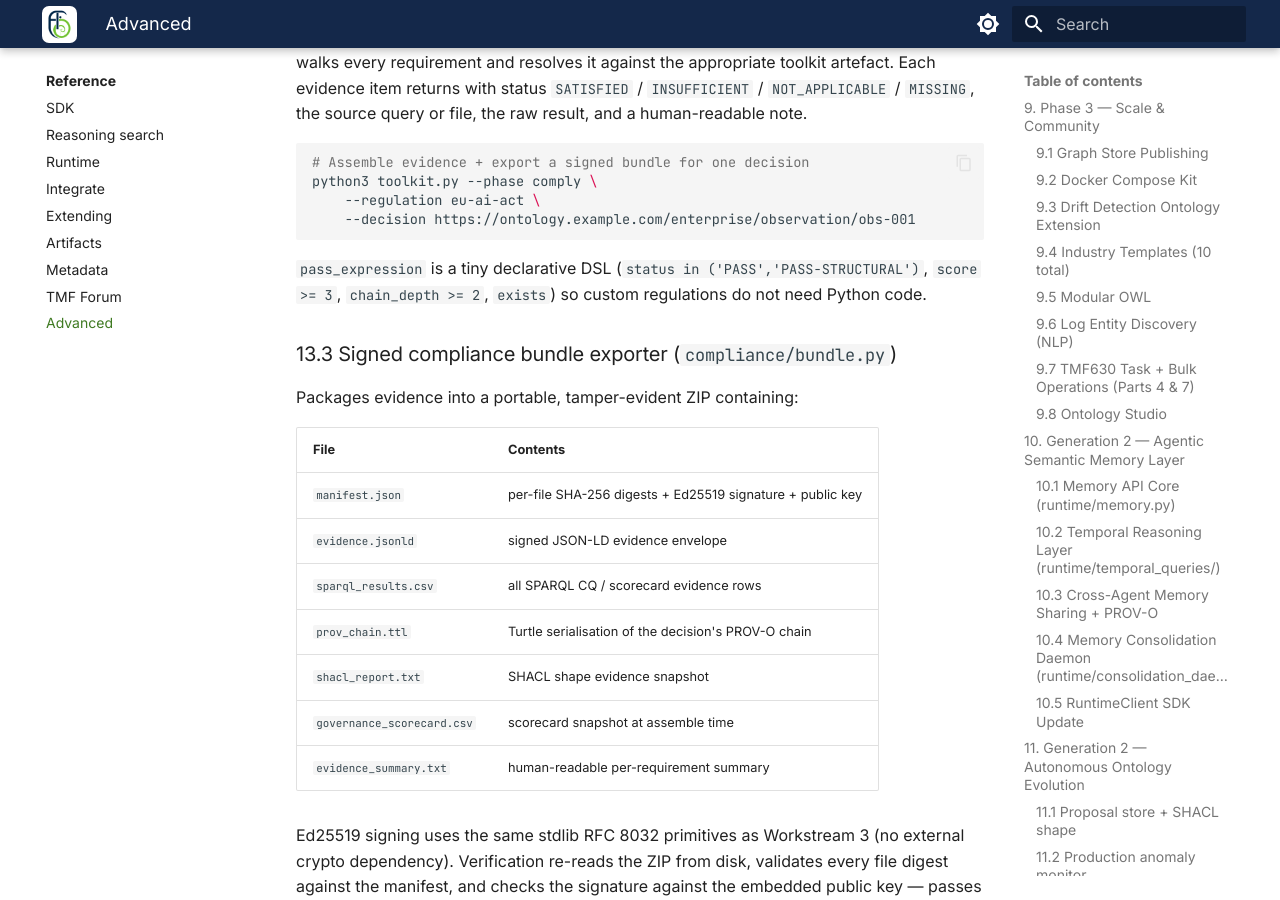
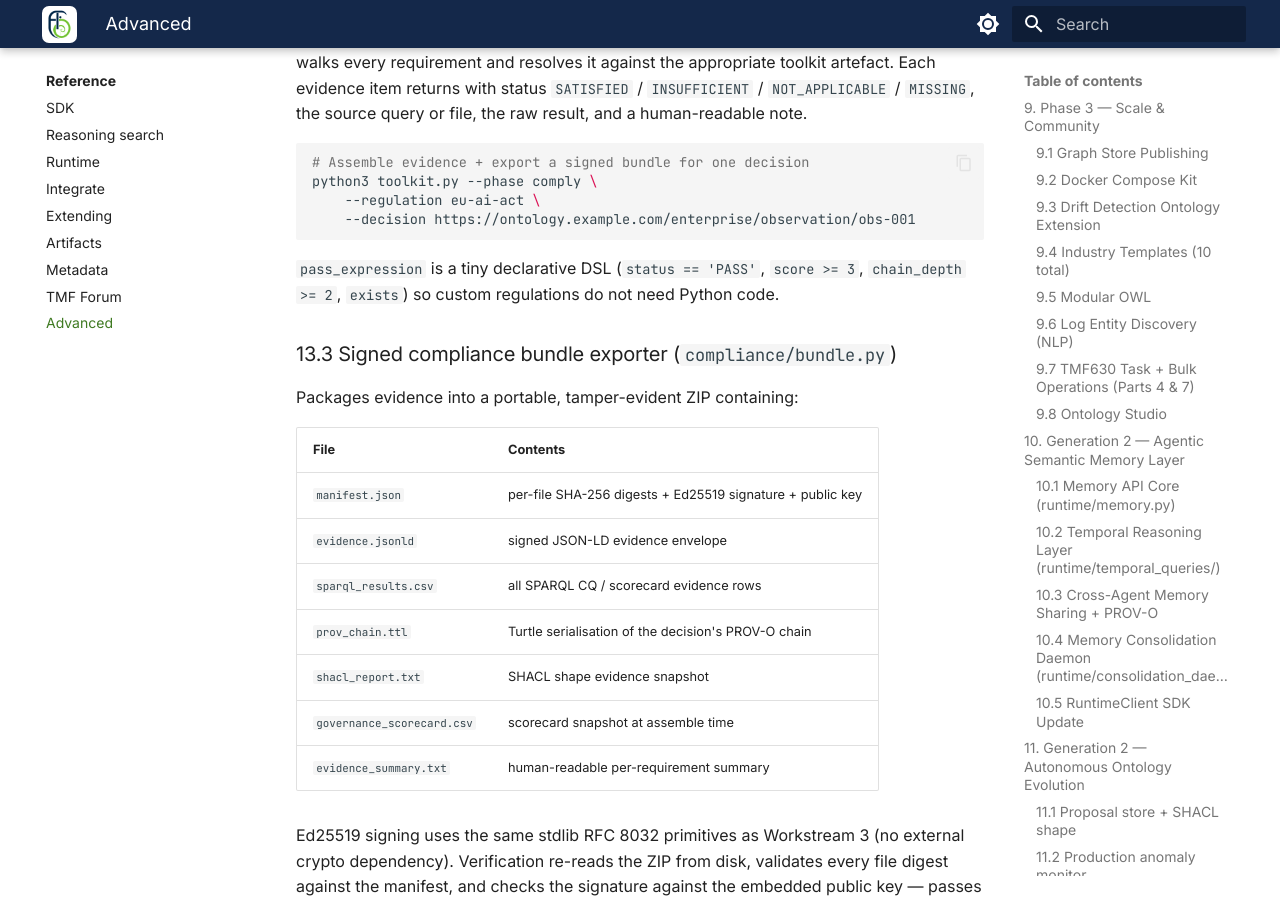
Before and after one commit to synaptixs/ontomesh, an MkDocs documentation site: the page built from docs/advanced.md, in a window 1280 px wide and 900 px high, scrolled down 17723 px. Built offline with MkDocs 1.6.1 and Material for MkDocs 9.7.7, drawn with Linux system fonts in a browser that asks for light colours; the version menu is left out.

Commit message:
fix(compliance): stop gating regulatory requirements on a fake test status
Removing PASS-STRUCTURAL (previous commit) surfaced that the status was
not confined to the test report. Four regulation definitions gated
requirements on `status in ('PASS','PASS-STRUCTURAL')`:

  EU AI Act                    3 of 6 requirements
  HIPAA 164.312                3 of 7
  Basel IV / SR 11-7           3 of 8
  Ofcom network transparency   3 of 7

Twelve requirements in total, including EU-AIA-13-2 (provenance of
training and operational data), EU-AIA-13-3 (confidence and derivation
transparency), HIPAA-312-B-1 (audit controls via PROV-O attribution)
and SR-11-7-PROV-1 (provenance of every model decision).

Because PASS-STRUCTURAL was awarded to any competency-question query
returning zero rows against a TBox-only ontology, those requirements
were marked satisfied on the strength of tests that returned no rows at
all. Seven signed evidence bundles under compliance/bundles/ were
generated on that basis.

The status can no longer be produced, so these expressions already
behaved as `status == 'PASS'`; this commit removes the dead reference so
the intent is legible and the requirements evaluate honestly. Also
updates the pass_expression DSL example in docs/advanced.md.

Note for reviewers: this changes what the compliance engine reports, not
just how it is written. Previously generated bundles asserted compliance
on the old basis and should be reviewed; if any were shared externally,
that is a disclosure question rather than a code change.

Co-Authored-By: Claude Opus 4.8 <noreply@anthropic.com>

````diff
--- a/docs/advanced.md
+++ b/docs/advanced.md
@@ -623,7 +623,7 @@ python3 toolkit.py --phase comply \
     --decision https://ontology.example.com/enterprise/observation/obs-001
 ```
 
-`pass_expression` is a tiny declarative DSL (`status in ('PASS','PASS-STRUCTURAL')`, `score >= 3`, `chain_depth >= 2`, `exists`) so custom regulations do not need Python code.
+`pass_expression` is a tiny declarative DSL (`status == 'PASS'`, `score >= 3`, `chain_depth >= 2`, `exists`) so custom regulations do not need Python code.
 
 ### 13.3 Signed compliance bundle exporter (`compliance/bundle.py`)
 
````
Also changed, not shown: 4 other files.
